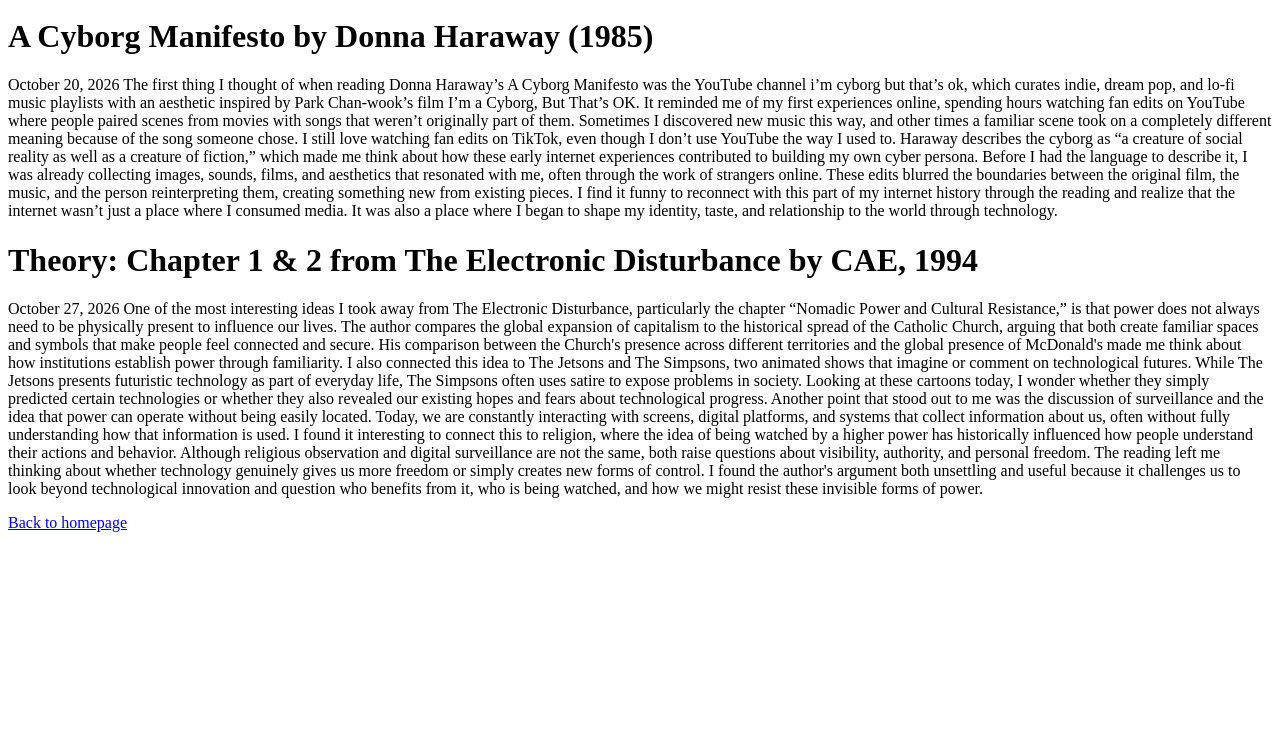
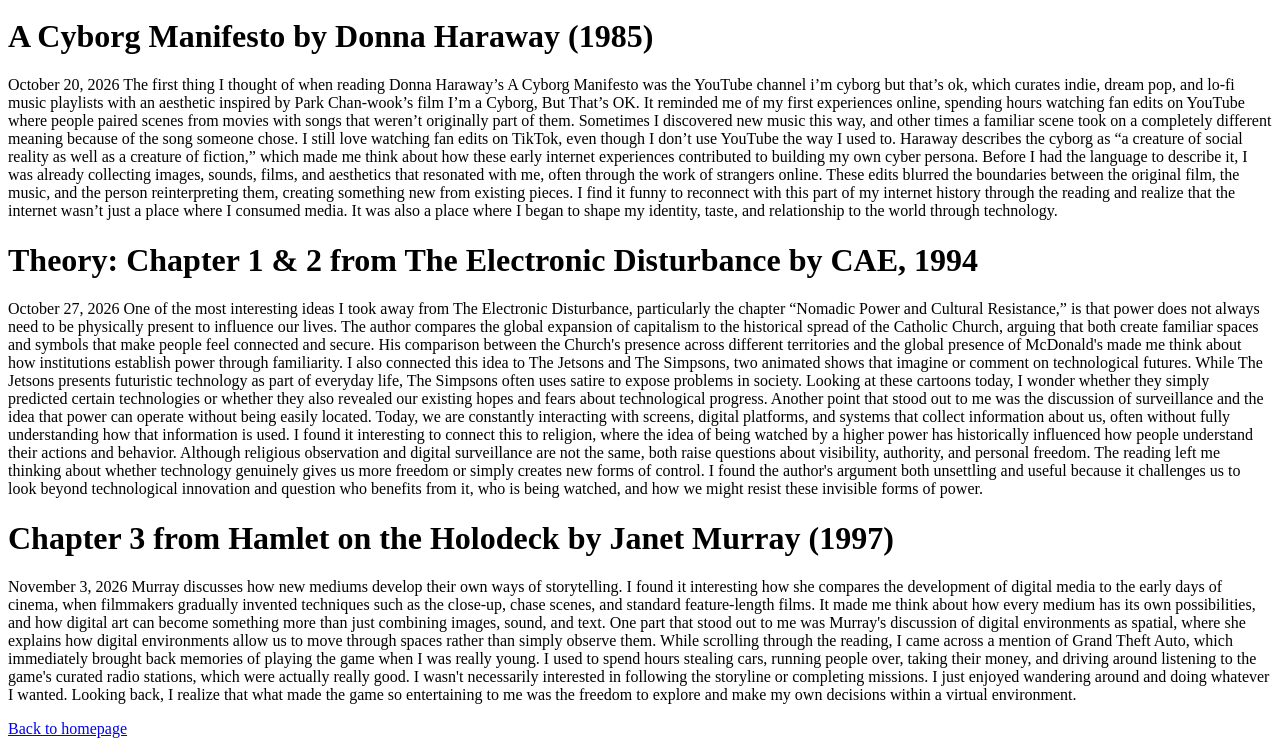
Before and after one commit to vertlapin/Emerging-Media-I, a plain HTML site: page blogposts.html in a window 1280 px wide. Shown: the part 953-1699 px from the top of the page. Before the commit the page ends 1493 px from the top, so only its background shows below. Drawn offline with Linux system fonts and the light colour scheme.

Commit message:
Enhance blogposts with insights on digital storytelling
Added reflections on digital media and storytelling from Janet Murray's work, including personal experiences with digital environments and games.

```diff
--- a/blogposts.html
+++ b/blogposts.html
@@ -48,7 +48,12 @@ Haraway describes the cyborg as “a creature of social reality as well as a cre
   One of the most interesting ideas I took away from The Electronic Disturbance, particularly the chapter “Nomadic Power and Cultural Resistance,” is that power does not always need to be physically present to influence our lives. The author compares the global expansion of capitalism to the historical spread of the Catholic Church, arguing that both create familiar spaces and symbols that make people feel connected and secure. His comparison between the Church's presence across different territories and the global presence of McDonald's made me think about how institutions establish power through familiarity. I also connected this idea to The Jetsons and The Simpsons, two animated shows that imagine or comment on technological futures. While The Jetsons presents futuristic technology as part of everyday life, The Simpsons often uses satire to expose problems in society. Looking at these cartoons today, I wonder whether they simply predicted certain technologies or whether they also revealed our existing hopes and fears about technological progress.
 
 Another point that stood out to me was the discussion of surveillance and the idea that power can operate without being easily located. Today, we are constantly interacting with screens, digital platforms, and systems that collect information about us, often without fully understanding how that information is used. I found it interesting to connect this to religion, where the idea of being watched by a higher power has historically influenced how people understand their actions and behavior. Although religious observation and digital surveillance are not the same, both raise questions about visibility, authority, and personal freedom. The reading left me thinking about whether technology genuinely gives us more freedom or simply creates new forms of control. I found the author's argument both unsettling and useful because it challenges us to look beyond technological innovation and question who benefits from it, who is being watched, and how we might resist these invisible forms of power.
+<h1>Chapter 3 from Hamlet on the Holodeck by Janet Murray (1997)</h1>
 
+<p> November 3, 2026
+Murray discusses how new mediums develop their own ways of storytelling. I found it interesting how she compares the development of digital media to the early days of cinema, when filmmakers gradually invented techniques such as the close-up, chase scenes, and standard feature-length films. It made me think about how every medium has its own possibilities, and how digital art can become something more than just combining images, sound, and text.
+
+One part that stood out to me was Murray's discussion of digital environments as spatial, where she explains how digital environments allow us to move through spaces rather than simply observe them. While scrolling through the reading, I came across a mention of Grand Theft Auto, which immediately brought back memories of playing the game when I was really young. I used to spend hours stealing cars, running people over, taking their money, and driving around listening to the game's curated radio stations, which were actually really good. I wasn't necessarily interested in following the storyline or completing missions. I just enjoyed wandering around and doing whatever I wanted. Looking back, I realize that what made the game so entertaining to me was the freedom to explore and make my own decisions within a virtual environment.
 </p>
 <a href="index.html">Back to homepage</a>
 
```
